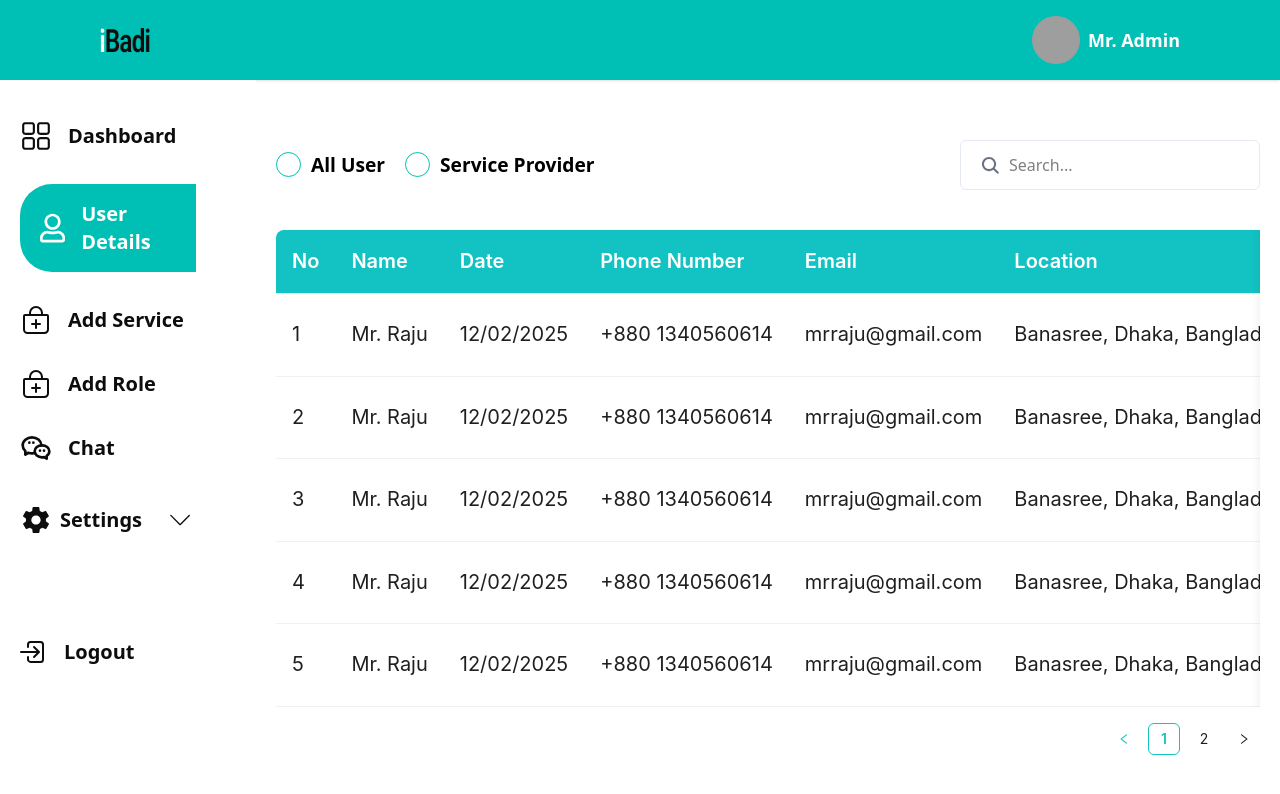
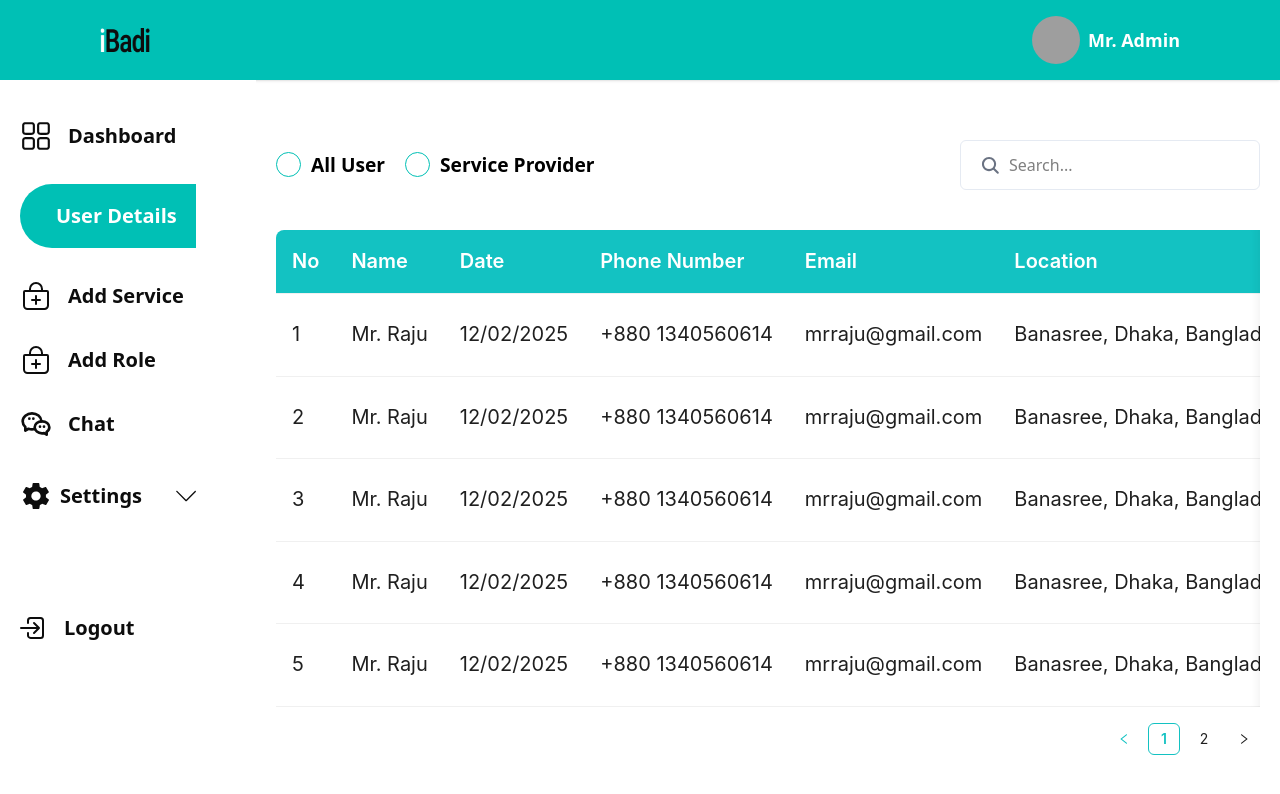
Before and after one commit to ahmadmusa9805/service-provider-dashboard, a React (Vite) app: page /user-details in a window 1280 px wide. Shown: the top 794 px of the page. Built offline with nearby package versions, Linux system fonts and the light colour scheme; grey boxes are pictures that could not be loaded.

Commit message:
refurnishing dashboart

```diff
--- a/src/components/Sidebar/Sidebar.jsx
+++ b/src/components/Sidebar/Sidebar.jsx
@@ -21,7 +21,7 @@ const Sidebar = ({ isOpen, toggleSidebar }) => {
 
   return (
     <div
-      className={`fixed lg:static bg-white text-[#0D0D0D] w-[50%] md:w-[20%] lg:w-[20%] h-screen overflow-y-auto py-5 md:py-0 z-50 transition-transform ${
+      className={`fixed lg:static bg-white text-[#0D0D0D] w-[70%] sm:w-[70%] md:w-[20%] lg:w-[20%] h-screen overflow-y-auto py-5 md:py-0 z-50 transition-transform ${
         isOpen ? "translate-x-0 top-0 left-0 " : "-translate-x-full"
       } lg:translate-x-0`}
     >
@@ -34,78 +34,80 @@ const Sidebar = ({ isOpen, toggleSidebar }) => {
       </button>
 
       {/* Sidebar Menu */}
-      <ul className="mt-10 px-5 mr-10">
+      <ul className="mt-10 px-5 mr-10 text-base sm-text-lg md:text-xl">
         {/* Dashboard */}
+        <Link to="/">
           <li
-          className={`flex items-center gap-4 cursor-pointer ${
+            className={`flex items-center gap-2 md:gap-4 cursor-pointer ${
               isActive("/")
-              ? "bg-[#00C0B5] text-white px-5 py-4 rounded-l-4xl"
+                ? "bg-[#00C0B5] text-white px-5 py-4 rounded-l-4xl text-lg "
                 : ""
             }`}
           >
-          <RxDashboard className="w-8 h-8 text-xl font-semibold" />
-          <Link className="text-xl font-semibold" to="/">
-            Dashboard
+            <RxDashboard className="w-5 md:w-8 h-5 md:h-8 text-xl font-semibold" />
+            <p className="text-xl font-semibold">Dashboard</p>
+          </li>
         </Link>
-        </li>
 
         {/* User Details */}
+        <Link to="/user-details">
           <li
-          className={`flex items-center gap-4 mt-8 cursor-pointer ${
+            className={`flex items-center gap-2 md:gap-4 mt-8 cursor-pointer whitespace-nowrap ${
               isActive("/user-details")
                 ? "bg-[#00C0B5] text-white px-5 py-4 rounded-l-4xl"
                 : ""
             }`}
           >
-          <FaRegUser className="w-8 h-8 text-xl font-semibold" />
-          <Link className="text-xl font-semibold" to="/user-details">
-            User Details
+            <FaRegUser className="w-5 md:w-8 h-5 md:h-8 text-xl font-semibold" />
+            <p className="text-xl font-semibold">User Details</p>
+          </li>
         </Link>
-        </li>
 
         {/* Add Service */}
+        <Link to="/services">
           <li
-          className={`flex items-center gap-4 mt-8 ${
+            className={`flex items-center gap-2 md:gap-4 mt-8  whitespace-nowrap ${
               isActive("/services")
                 ? "bg-[#00C0B5] text-white px-5 py-4 rounded-l-4xl"
                 : ""
             }`}
           >
-          <IoBagAddOutline className="w-8 h-8 text-xl font-semibold" />
-          <Link className="text-xl font-semibold" to="/services">
-            Add Service
+            <IoBagAddOutline className="w-5 md:w-8 h-5 md:h-8 text-xl font-semibold" />
+            <p className="text-xl font-semibold">Add Service</p>
+          </li>
         </Link>
-        </li>
+
         {/* Add Roles */}
+        <Link to="/roles">
           <li
-          className={`flex items-center gap-4 mt-8 ${
+            className={`flex items-center gap-2 md:gap-4 mt-8 whitespace-nowrap ${
               isActive("/roles")
                 ? "bg-[#00C0B5] text-white px-5 py-4 rounded-l-4xl"
                 : ""
             }`}
           >
-          <IoBagAddOutline className="w-8 h-8 text-xl font-semibold" />
-          <Link className="text-xl font-semibold" to="/roles">
-            Add Role
+            <IoBagAddOutline className="w-5 md:w-8 h-5 md:h-8 text-xl font-semibold" />
+            <p className="text-xl font-semibold">Add Role</p>
+          </li>
         </Link>
-        </li>
         {/* Chat */}
+        <Link to="/chat">
           <li
-          className={`flex items-center gap-4 mt-8 ${
+            className={`flex items-center gap-2 md:gap-4 mt-8 whitespace-nowrap ${
               isActive("/chat")
                 ? "bg-[#00C0B5] text-white px-5 py-4 rounded-l-4xl"
                 : ""
             }`}
           >
-          <TbBrandWechat className="w-8 h-8 text-xl font-semibold" />
-          <Link className="text-xl font-semibold" to="/chat">
-            Chat
+            <TbBrandWechat className="w-5 md:w-8 h-5 md:h-8 text-xl font-semibold" />
+            <p className="text-xl font-semibold">Chat</p>
+          </li>
         </Link>
-        </li>
 
         {/* Settings */}
+        <Link to="/settings">
           <li
-          className={`flex justify-between items-center gap-4 mt-8 cursor-pointer py-2 ${
+            className={`flex justify-between items-center gap-2 md:gap-4 mt-8 cursor-pointer py-2 whitespace-nowrap ${
               isSettingsActive
                 ? "bg-[#00C0B5] text-white pl-5 pr-2 py-4 rounded-l-4xl"
                 : ""
@@ -113,62 +115,59 @@ const Sidebar = ({ isOpen, toggleSidebar }) => {
           >
             <div className="flex flex-row justify-between items-center gap-2">
               <IoMdSettings className="w-8 h-8 text-xl font-semibold" />
-            <Link className="text-xl font-semibold" to="/settings">
-              Settings
+              <p className="text-xl font-semibold">Settings</p>
+            </div>
+            <SlArrowDown className="w-5  h-5  text-xl font-bold" />
+          </li>
         </Link>
-          </div>
-          <SlArrowDown className="w-8 h-5 text-xl font-bold" />
-        </li>
 
         {/* Settings Submenu */}
         {isSettingsActive && (
           <ul className="text-start py-3 ml-5">
+            <Link to="/setting/about-us">
               <li
                 className={`py-[5px] flex items-center gap-2 ${
                   isActive("/setting/about-us") ? "text-[#00c0b5]" : ""
                 }`}
               >
                 <IoMdInformationCircleOutline className="w-5 h-5 text-lg font-semibold" />
-              <Link className="text-lg font-semibold" to="/setting/about-us">
-                About Us
+                <p className="text-lg font-semibold">About Us</p>
+              </li>
             </Link>
-            </li>
+
+            <Link to="/setting/privacy-policy">
               <li
                 className={`py-[6px] flex items-center gap-4 ${
                   isActive("/setting/privacy-policy") ? "text-[#00c0b5]" : ""
                 }`}
               >
                 <MdOutlinePrivacyTip className="w-5 h-5 text-lg font-semibold" />
-              <Link
-                className="text-lg font-semibold"
-                to="/setting/privacy-policy"
-              >
-                Privacy Policy
+                <p className="text-lg font-semibold">Privacy Policy</p>
+              </li>
             </Link>
-            </li>
+            <Link to="/setting/faq">
               <li
                 className={`py-[6px] flex items-center gap-4 ${
                   isActive("/setting/faq") ? "text-[#00c0b5]" : ""
                 }`}
               >
                 <GoQuestion className="w-5 h-5 text-lg font-semibold" />
-              <Link className="text-lg font-semibold" to="/setting/faq">
-                FAQ
+                <p className="text-lg font-semibold">FAQ</p>
+              </li>
             </Link>
-            </li>
+
+            <Link to="/setting/terms-and-condition">
               <li
                 className={`py-[5px] flex gap-2 items-center ${
-                isActive("/setting/terms-and-condition") ? "text-[#00c0b5]" : ""
+                  isActive("/setting/terms-and-condition")
+                    ? "text-[#00c0b5]"
+                    : ""
                 }`}
               >
                 <FaRegBookmark className="w-5 h-5 text-lg font-semibold" />
-              <Link
-                className="text-lg font-semibold"
-                to="/setting/terms-and-condition"
-              >
-                Terms and Conditions
+                <p className="text-lg font-semibold">Terms and Conditions</p>
+              </li>
             </Link>
-            </li>
           </ul>
         )}
       </ul>
```
Lines whose indentation alone changed are shown as unchanged.
